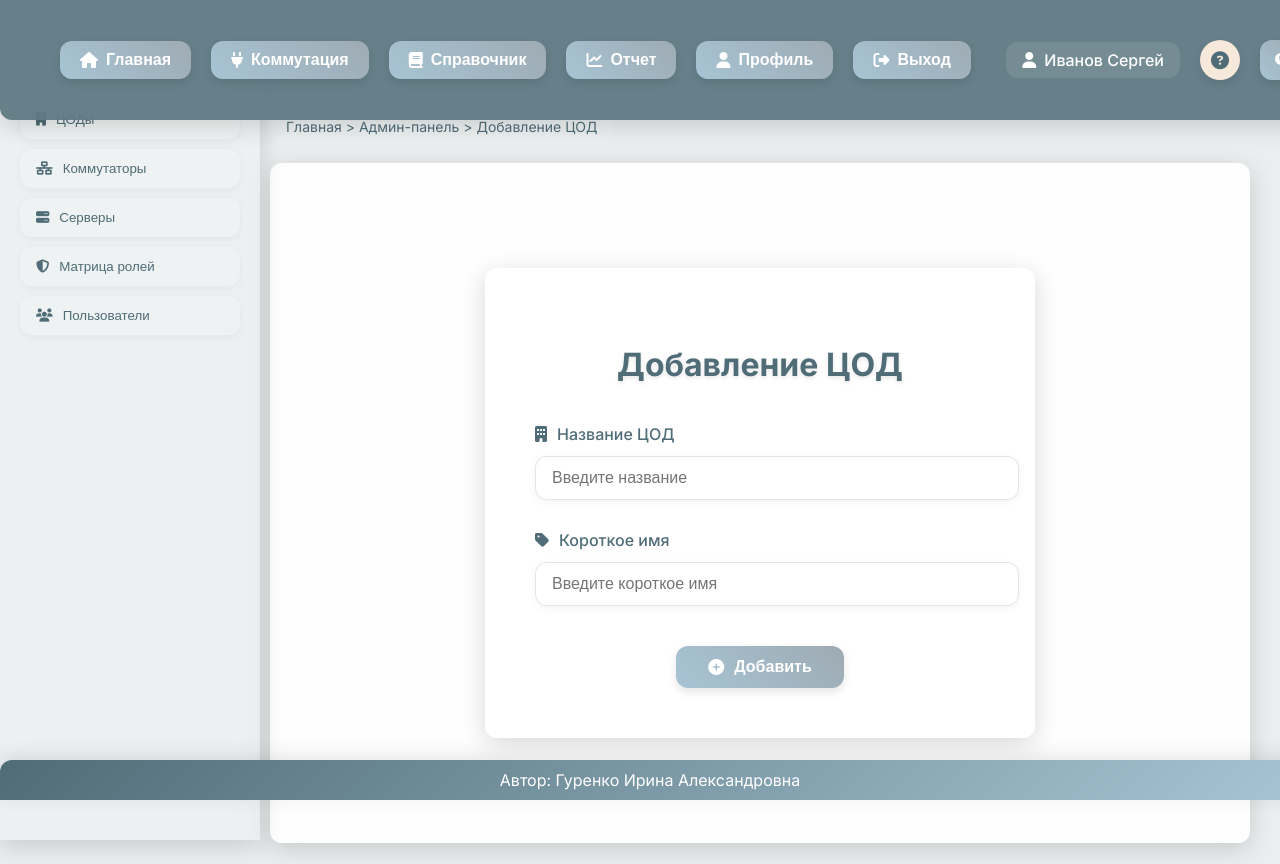
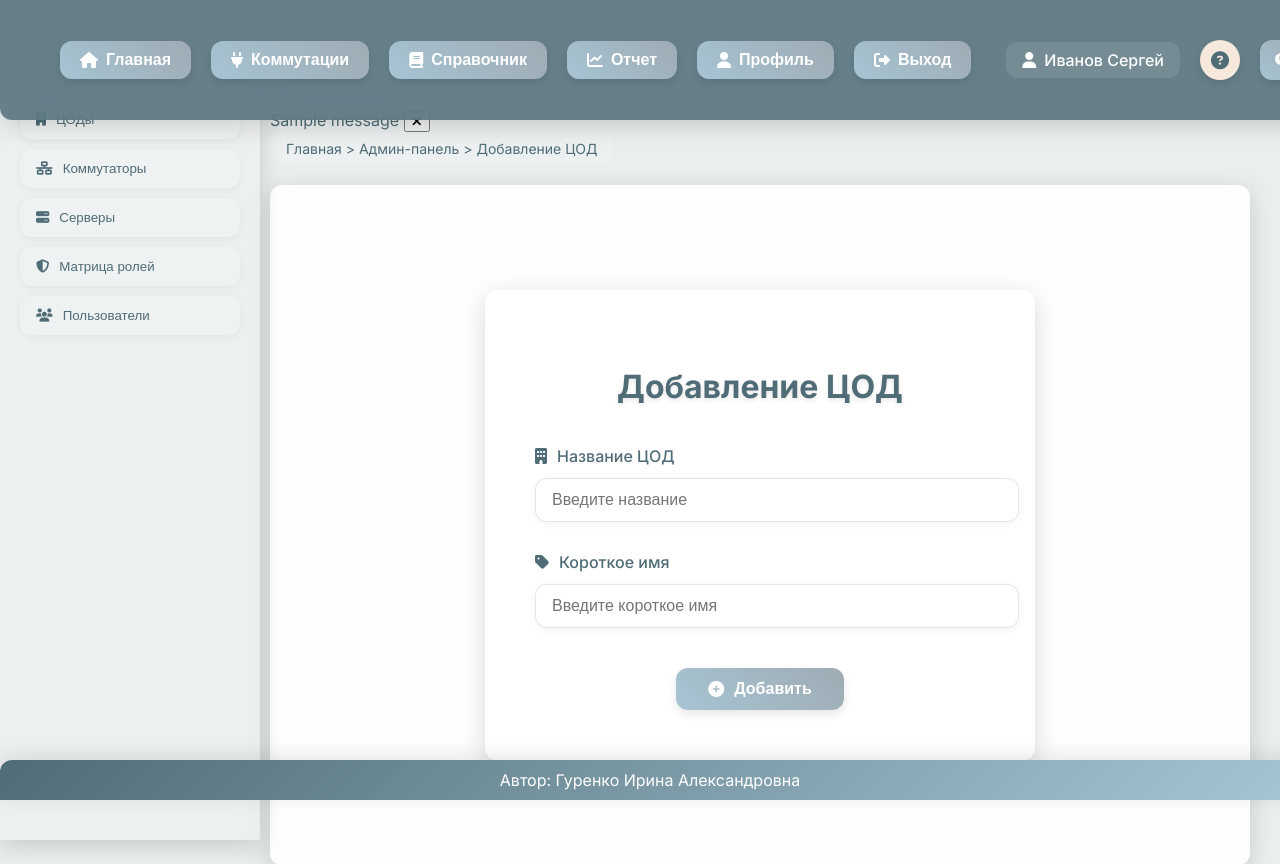
Before and after one commit to Iriiika/cod-cable-management, a Flask app: page /add_dc in a window 1280 px wide. Shown: the top 864 px of the page. Run offline with Flask 3, Linux system fonts and the light colour scheme; a user stored in the database is signed in; one stand-in notice (Sample message) is shown; some libraries are stand-ins or nearby versions.

Commit message:
Добавила отображение flash-сообщений в base.html

```diff
--- a/templates/base.html
+++ b/templates/base.html
@@ -19,7 +19,7 @@
             <i class="fas fa-home"></i> Главная
           </button>
           <button class="nav-btn {% if request.path == url_for('commutation') %}active{% endif %}" data-page="{{ url_for('commutation') }}">
-            <i class="fas fa-plug"></i> Коммутация
+            <i class="fas fa-plug"></i> Коммутации
           </button>
           <button class="nav-btn {% if request.path in [url_for('reference'), url_for('reference_switches'), url_for('reference_servers'), url_for('reference_roles'), url_for('reference_users')] %}active{% endif %}" data-page="{{ url_for('reference') }}">
             <i class="fas fa-book"></i> Справочник
@@ -73,6 +73,18 @@
       </aside>
     {% endif %}
     <main class="base-main">
+      {% with messages = get_flashed_messages(with_categories=true) %}
+        {% if messages %}
+          <div class="flash-messages">
+            {% for category, message in messages %}
+              <div class="flash-message flash-{{ category }}">
+                {{ message }}
+                <button class="flash-close" onclick="this.parentElement.remove()"><i class="fas fa-times"></i></button>
+              </div>
+            {% endfor %}
+          </div>
+        {% endif %}
+      {% endwith %}
       {% block content %}{% endblock %}
     </main>
     <footer class="base-footer">
```
